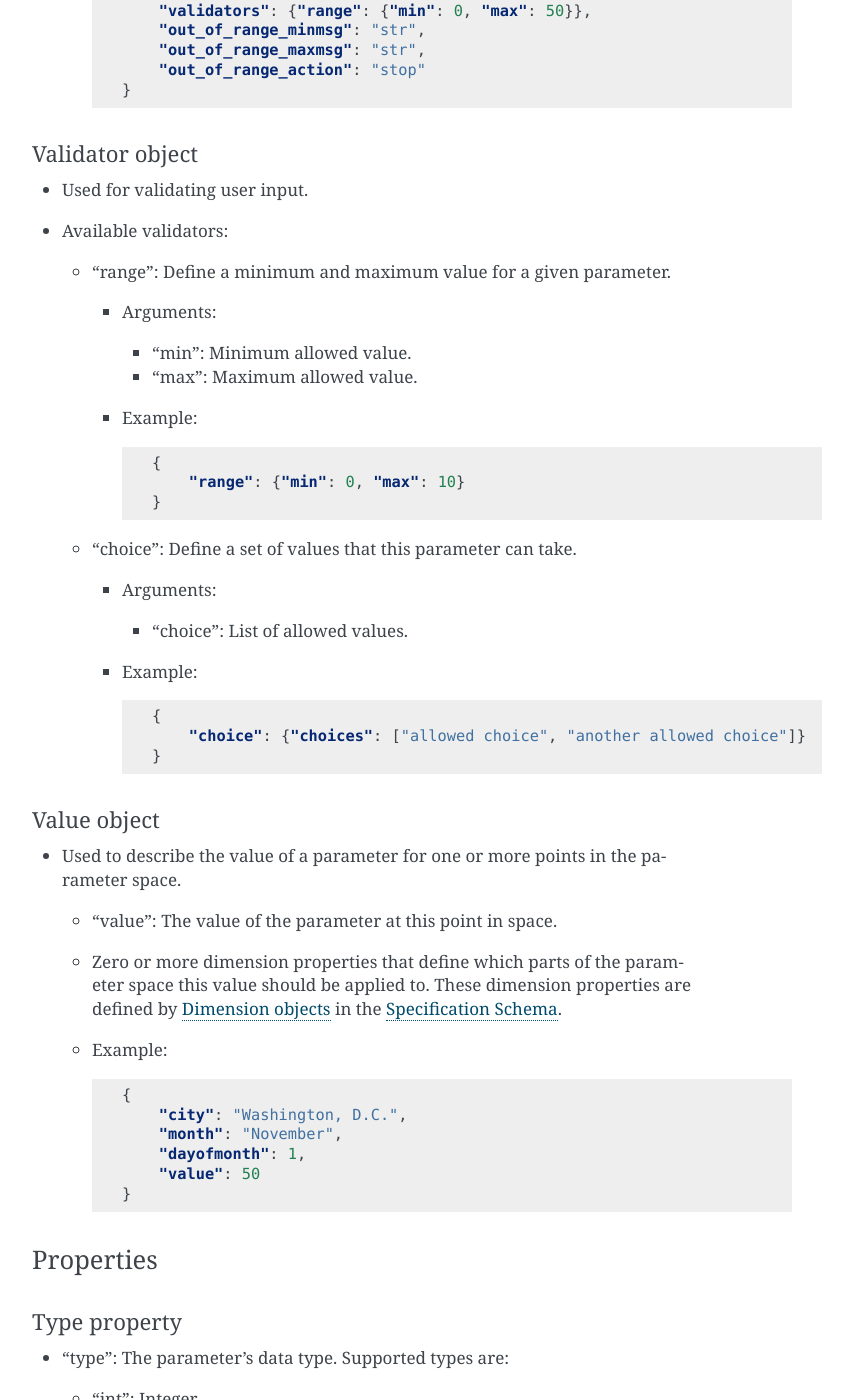
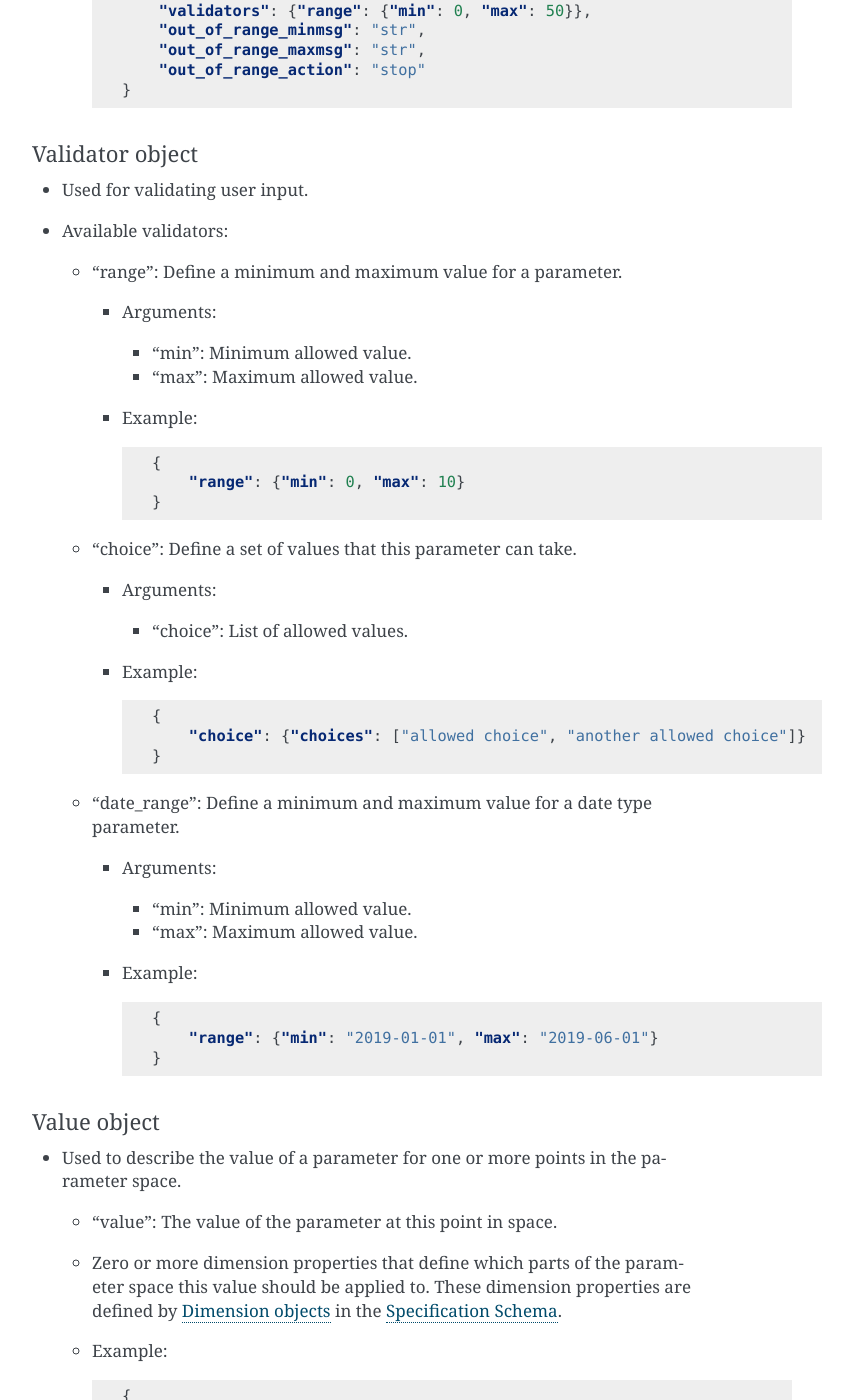
Before and after one commit to PSLmodels/ParamTools, a Sphinx documentation site: the page built from docs/source/spec.rst, in a window 1280 px wide and 1400 px high, scrolled down 5199 px. Shown: the whole window, without its empty margins (388-1241 px from the left). Built offline with Sphinx 7.4.7, drawn with Linux system fonts in a browser that asks for light colours.

Commit message:
Add validate.rst

```diff
--- a/docs/source/index.rst
+++ b/docs/source/index.rst
@@ -12,6 +12,7 @@ Guide
 
    spec
    fields
+   validate
 
 API Reference
 =============
--- a/docs/source/spec.rst
+++ b/docs/source/spec.rst
@@ -275,7 +275,7 @@ Validator object
 -  Used for validating user input.
 -  Available validators:
 
-   -  "range": Define a minimum and maximum value for a given parameter.
+   -  "range": Define a minimum and maximum value for a parameter.
 
       -  Arguments:
 
@@ -303,6 +303,22 @@ Validator object
              {
                  "choice": {"choices": ["allowed choice", "another allowed choice"]}
              }
+
+   -  "date_range": Define a minimum and maximum value for a date type parameter.
+
+      -  Arguments:
+
+         -  "min": Minimum allowed value.
+         -  "max": Maximum allowed value.
+
+      -  Example:
+
+         .. code:: json
+
+             {
+                 "range": {"min": "2019-01-01", "max": "2019-06-01"}
+             }
+
 
 Value object
 ^^^^^^^^^^^^
--- /dev/null
+++ b/docs/source/validate.rst
@@ -0,0 +1,4 @@
+Validate
+=========
+
+Refer to :ref:`api_reference:Validate` for details on each field.
```
Also changed, not shown: docs/source/api_reference.rst (+7 -0 lines), 2 other files.
